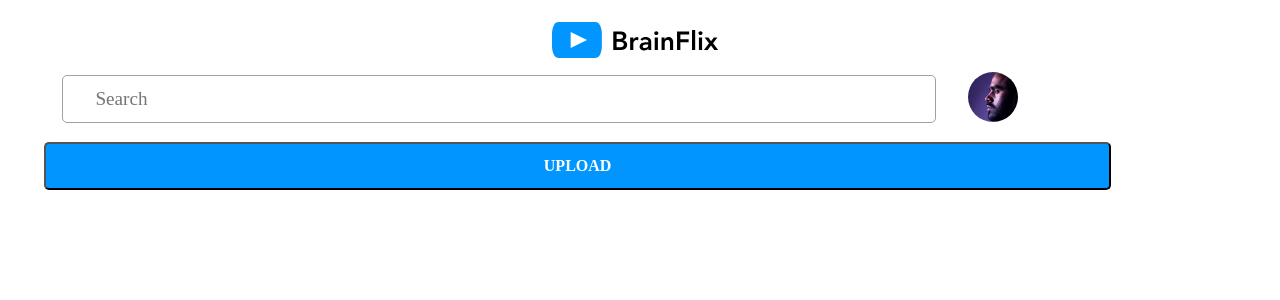
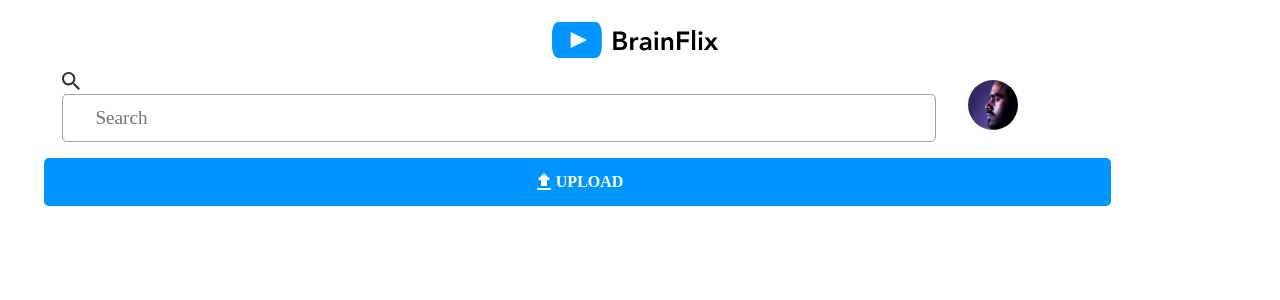
Before and after one commit to cscrim/courtney-scrimshaw-brainflix, a React (Vite) app: page / in a window 1280 px wide. Shown: the top 300 px of the page. Built offline with nearby package versions, Linux system fonts and the light colour scheme; a web font is replaced by a local one.

Commit message:
adding icons for the search bar and upload button

```diff
--- a/src/components/Header/Header.jsx
+++ b/src/components/Header/Header.jsx
@@ -1,5 +1,7 @@
 import BrainFlixLogo from '../../assets/images/BrainFlix-logo.svg';
 import userAvatar from '../../assets/images/Mohan-muruge.jpg';
+import searchIcon from '../../assets/images/search.svg';
+import uploadIcon from '../../assets/images/upload.svg';
 import './Header.scss';
 
 function Header({ myHandlerFunction }) {
@@ -15,6 +17,9 @@ function Header({ myHandlerFunction }) {
         <div className="header__search-container">
         <div className="header__search-bar">
             <form>
+                <div className="header__search-icon">
+                    <img src={searchIcon} alt="search icon" />
+                </div>
                 <input type="text" placeholder="Search" />
             </form>
         </div>
@@ -23,7 +28,9 @@ function Header({ myHandlerFunction }) {
         </div>
         </div>
         <div className="header__button">
-      <button onClick={myHandlerFunction}>UPLOAD</button>
+      <button onClick={myHandlerFunction}>
+        <img src={uploadIcon} alt="upload icon" className="upload-icon" />
+        UPLOAD</button>
       </div>
     </header>
   )
--- a/src/components/Header/Header.scss
+++ b/src/components/Header/Header.scss
@@ -40,6 +40,7 @@
             border-radius: .3125rem;
             border: 1px solid #a1a1a1;
 
+
         }
     }
 
@@ -72,6 +73,15 @@
             font-family: 'Avenir';
             font-weight: 600;
             font-size: 1rem;
+            border: none;
+            display: flex;
+            justify-content: center;
+            align-items: center;
+
+            // .upload-icon {
+
+            // }
+
         }
     }
 }
```
Also changed, not shown: src/assets/images/search.svg (added), src/assets/images/upload.svg (added).
